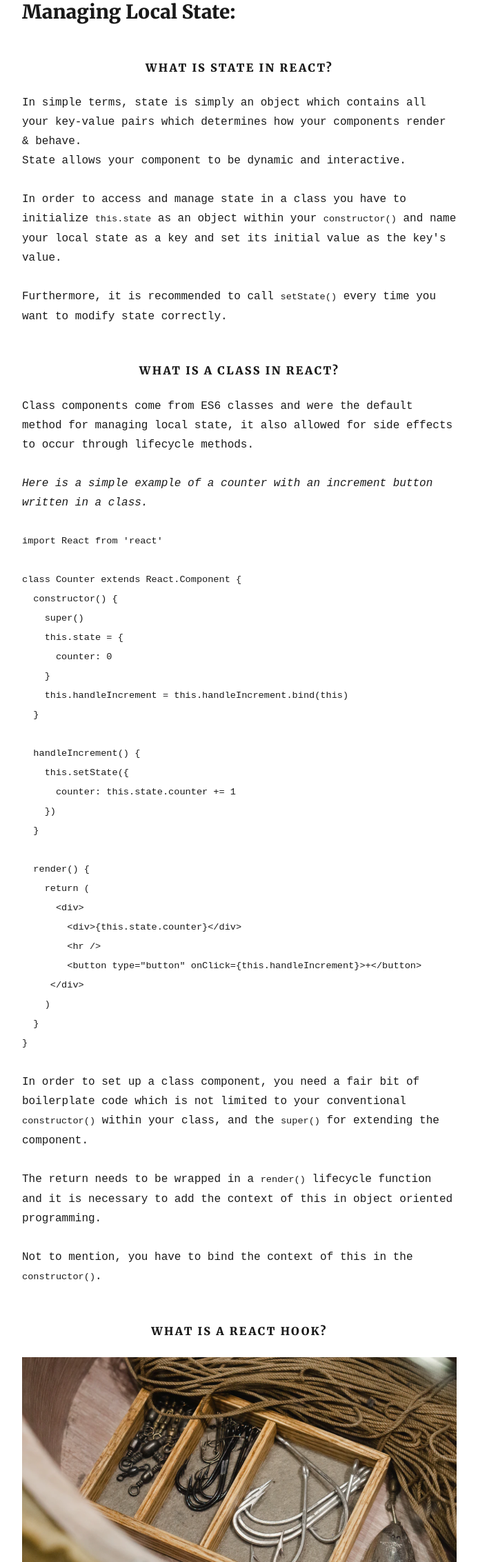
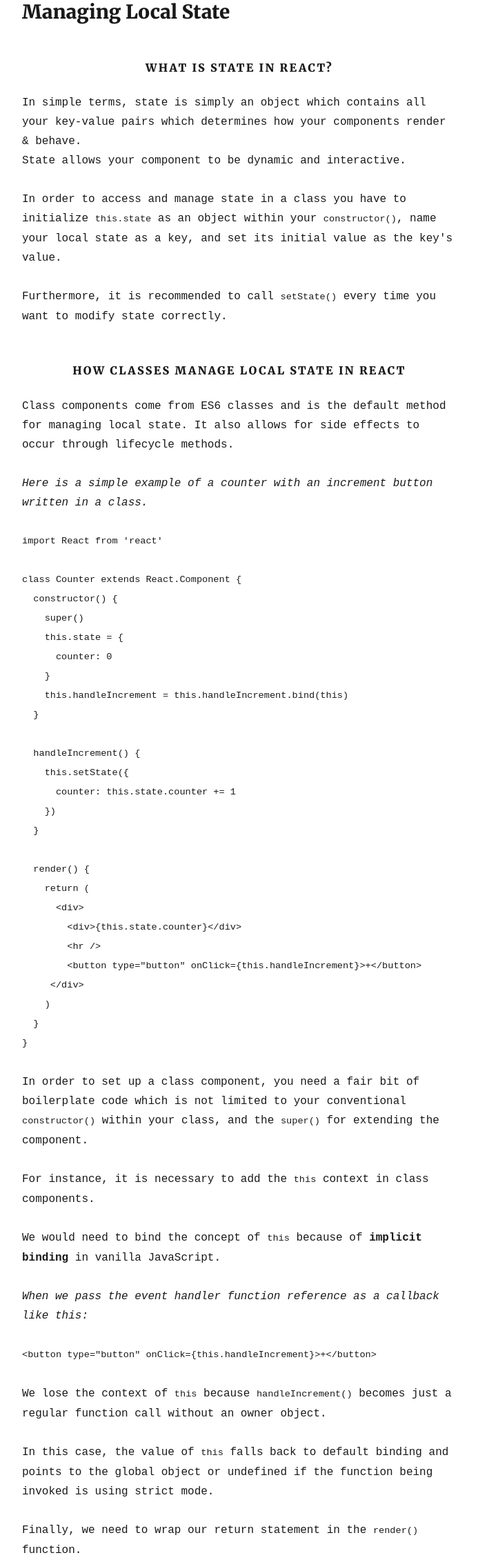
Before and after one commit to erick805/rickylau-dev, a Gatsby site: page /react-hooks/ in a window 1280 px wide. Shown: the part 1632-3897 px from the top of the page at 69% size, without its empty margins (293-986 px from the left). Built offline with nearby package versions, Linux system fonts and the light colour scheme; Gatsby itself is replaced by a stand-in of ours; some packages are replaced by stand-ins of ours; code samples lack their colours.

Commit message:
edit: edited grammar in managing local state section, up to what is a react hook

```diff
--- a/content/blog/react-hooks/index.md
+++ b/content/blog/react-hooks/index.md
@@ -19,20 +19,20 @@ First we we will discuss state, then we will go over what **hooks** and **classe
 
 **3**. **Optimization**: Classes are simply **not optimal for compilers**.
 
-## Managing Local State:
+## Managing Local State
 
 <h4 align="center">What is state in React?</h4>
 In simple terms, state is simply an object which contains all your key-value pairs which determines how your components render & behave.
 
 State allows your component to be dynamic and interactive.
 
-In order to access and manage state in a class you have to initialize `this.state` as an object within your `constructor()` and name your local state as a key and set its initial value as the key's value.
+In order to access and manage state in a class you have to initialize `this.state` as an object within your `constructor()`, name your local state as a key, and set its initial value as the key's value.
 
 Furthermore, it is recommended to call `setState()` every time you want to modify state correctly.
 
-<h4 align="center">What is a class in React?</h4>
+<h4 align="center">How classes manage local state in React</h4>
 
-Class components come from ES6 classes and were the default method for managing local state, it also allowed for side effects to occur through lifecycle methods.
+Class components come from ES6 classes and is the default method for managing local state. It also allows for side effects to occur through lifecycle methods.
 
 _Here is a simple example of a counter with an increment button written in a class._
 
@@ -68,9 +68,19 @@ class Counter extends React.Component {
 
 In order to set up a class component, you need a fair bit of boilerplate code which is not limited to your conventional `constructor()` within your class, and the `super()` for extending the component.
 
-The return needs to be wrapped in a `render()` lifecycle function and it is necessary to add the context of this in object oriented programming.
+For instance, it is necessary to add the `this` context in class components.
 
-Not to mention, you have to bind the context of this in the `constructor()`.
+We would need to bind the concept of `this` because of **implicit binding** in vanilla JavaScript.
+
+_When we pass the event handler function reference as a callback like this:_
+
+`<button type="button" onClick={this.handleIncrement}>+</button>`
+
+We lose the context of `this` because `handleIncrement()` becomes just a regular function call without an owner object.
+
+In this case, the value of `this` falls back to default binding and points to the global object or undefined if the function being invoked is using strict mode.
+
+Finally, we need to wrap our return statement in the `render()` function.
 
 <h4 align="center">What is a React Hook?</h4>
 
```
